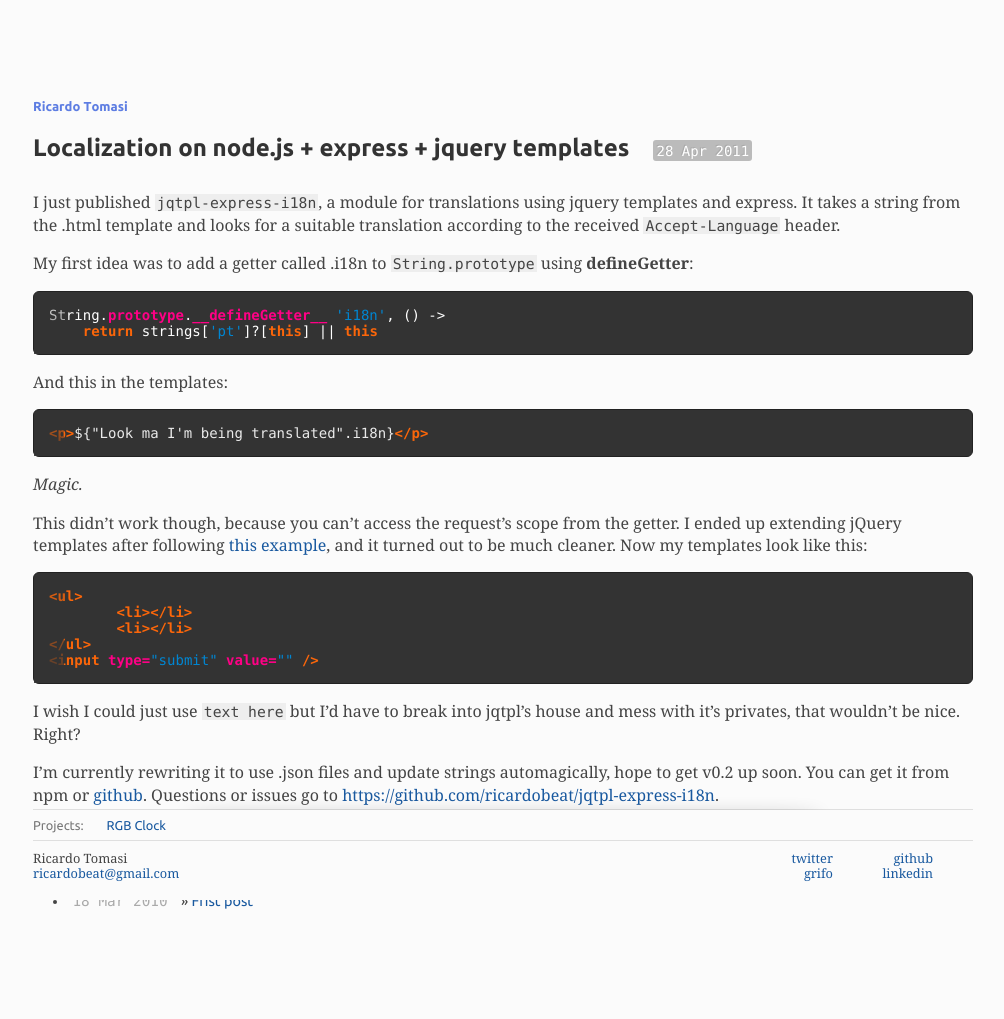
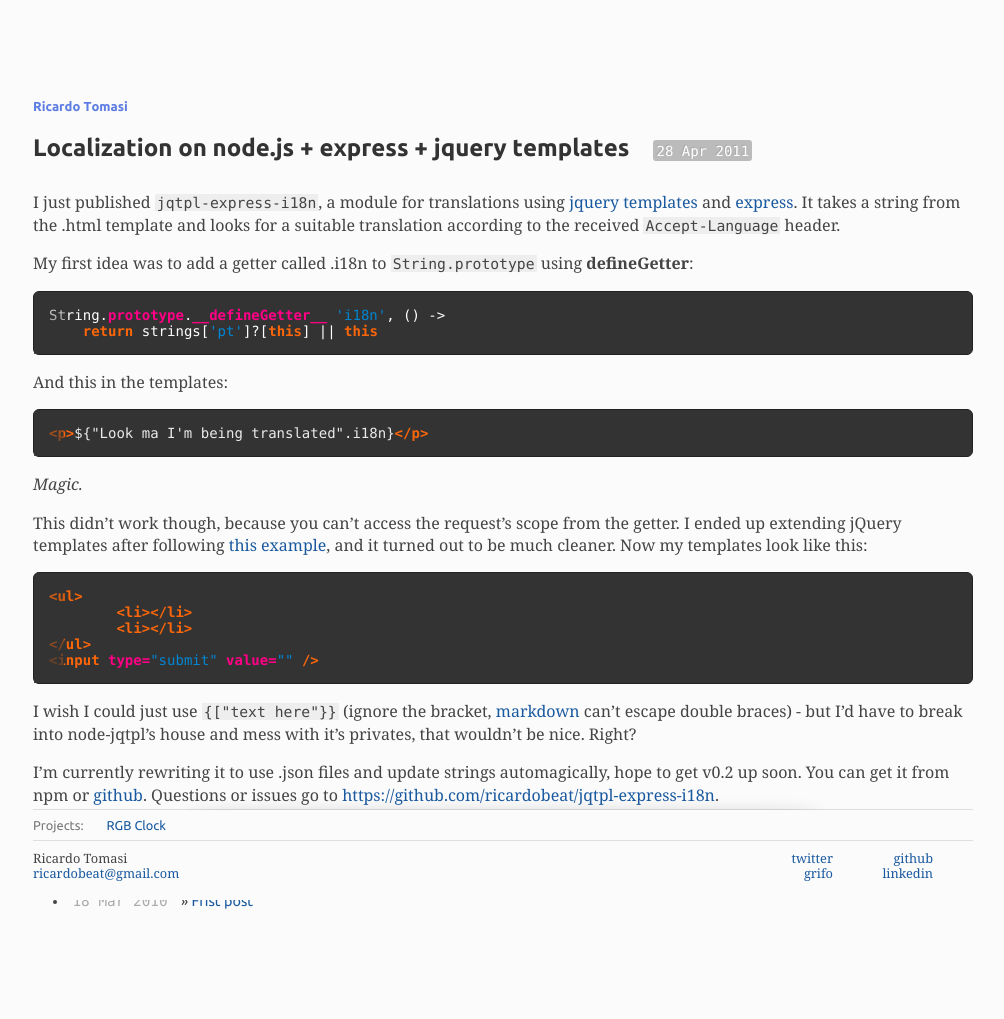
Before and after one commit to ricardobeat/ricardobeat.github.com, a Jekyll site: the page built from _posts/2011-04-28-localization-on-nodejs-express-jquery-templates.md, in a window 1280 px wide. Shown: the whole page, without its empty margins (137-1141 px from the left). Built offline with Jekyll 4.4.1, drawn with Linux system fonts in a browser that asks for light colours; Markdown is read by kramdown in place of the engine named in the settings.

Commit message:
jekyll doesn't like me braces

```diff
--- a/_posts/2011-04-28-localization-on-nodejs-express-jquery-templates.md
+++ b/_posts/2011-04-28-localization-on-nodejs-express-jquery-templates.md
@@ -9,7 +9,7 @@
 <div class="date"><time datetime="{{ page.date | date_to_xmlschema }}" pubdate>{{ page.date | date_to_string }}</time></div>
 
 
-I just published `jqtpl-express-i18n`, a module for translations using jquery templates and express. It takes a string from the .html template and looks for a suitable translation according to the received `Accept-Language` header.
+I just published `jqtpl-express-i18n`, a module for translations using [jquery templates](https://github.com/kof/node-jqtpl) and [express](http://expressjs.com). It takes a string from the .html template and looks for a suitable translation according to the received `Accept-Language` header.
 
 My first idea was to add a getter called .i18n to `String.prototype` using __defineGetter__:
 
@@ -36,6 +36,6 @@
 <input type="submit" value="{{e 'submit'}}" />
 {% endhighlight %}
 
-I wish I could just use `{{"text here"}}` but I'd have to break into jqtpl's house and mess with it's privates, that wouldn't be nice. Right?
+I wish I could just use `{["text here"}}` (ignore the bracket, [markdown](http://daringfireball.net/projects/markdown/) can't escape double braces) - but I'd have to break into node-jqtpl's house and mess with it's privates, that wouldn't be nice. Right?
 
 I'm currently rewriting it to use .json files and update strings automagically, hope to get v0.2 up soon. You can get it from npm or [github](https://github.com/ricardobeat/jqtpl-express-i18n). Questions or issues go to [https://github.com/ricardobeat/jqtpl-express-i18n](https://github.com/ricardobeat/jqtpl-express-i18n).
```
